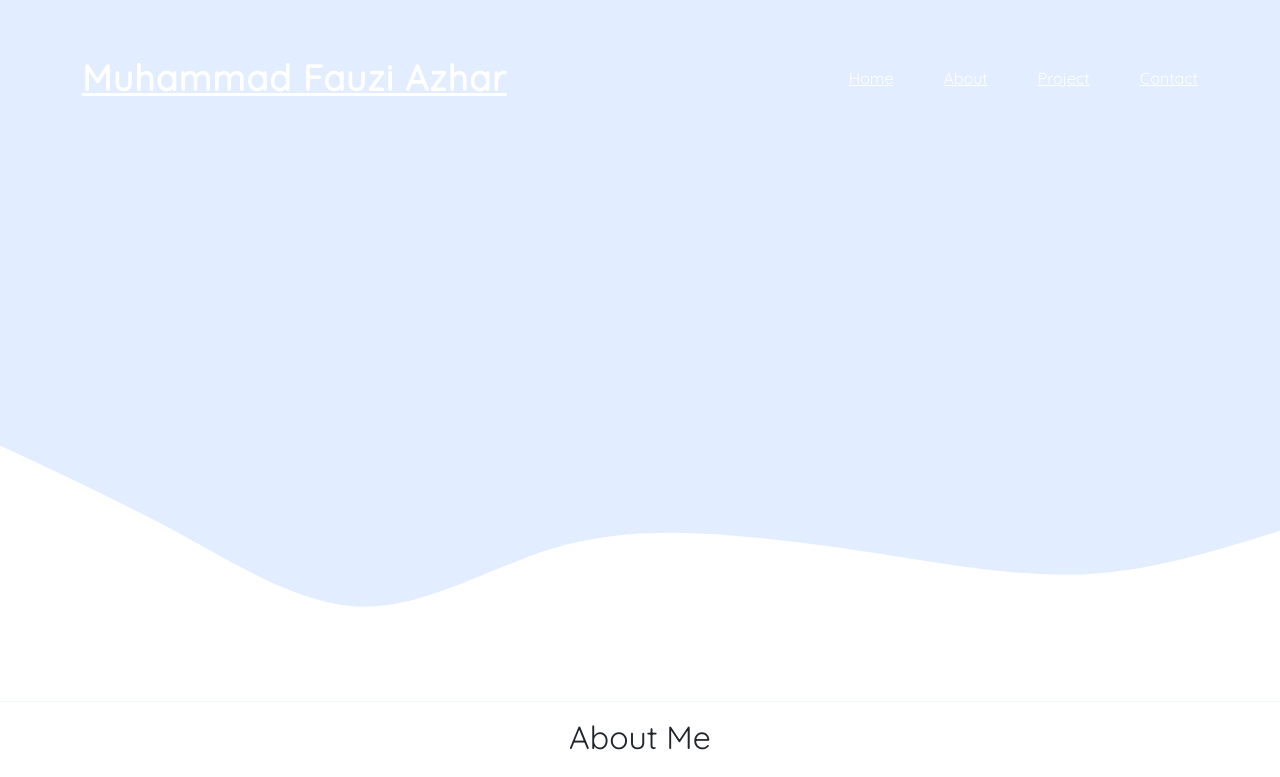
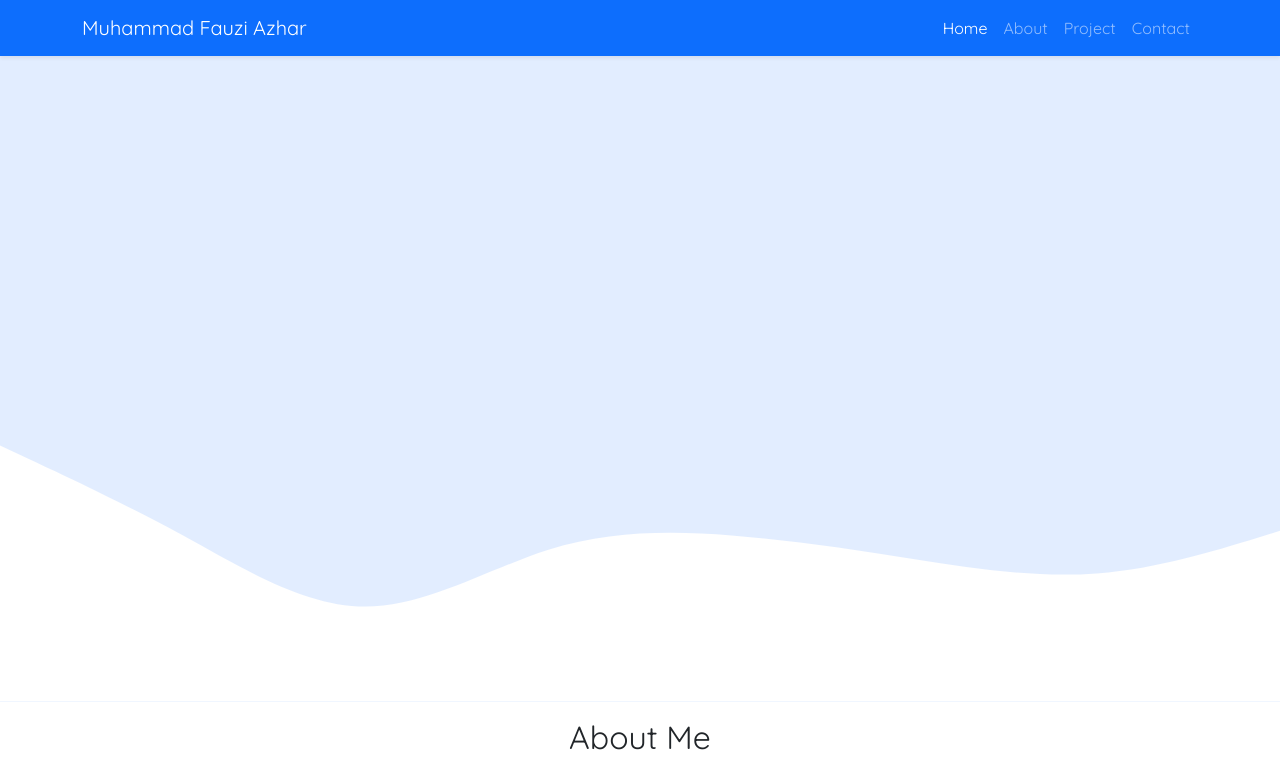
Before and after one commit to muhfauziazhar/muhfauziazhar.github.io, a plain HTML site: page index.html in a window 1280 px wide. Shown: the top 777 px of the page. Drawn offline with nearby package versions, Linux system fonts and the light colour scheme.

Commit message:
undo navbar

```diff
--- a/index.html
+++ b/index.html
@@ -33,32 +33,8 @@
     <title>My Portfolio | Muhammad Fauzi Azhar</title>
   </head>
   <body id="home">
-    <!-- SECTION : NAVBAR -->
-    <section id="navbar">
-      <div class="container">
-        <div class="row justify-content-between align-items-center">
-          <div class="col-auto">
-            <div class="logo">
-              <a href="#" data-nav="beranda">Muhammad Fauzi Azhar</a>
-            </div>
-          </div>
-          <div class="col-auto d-block d-lg-none">
-            <a href="#" class="open-navbar"><i class="ri ri-menu"></i></a>
-          </div>
-          <div class="col-12 col-lg-auto">
-            <div class="nav">
-              <a href="#home" data-nav="beranda" class="nav-item">Home</a>
-              <a href="#about" data-nav="about" class="nav-item">About</a>
-              <a href="#projects" data-nav="projects" class="nav-item">Project</a>
-              <a href="#contact" data-nav="contact" class="nav-item">Contact</a>
-            </div>
-          </div>
-        </div>
-      </div>
-    </section>
-
-    <!-- Navbar-->
-    <!-- <nav
+    <!-- Awal Navbar -->
+    <nav
       class="navbar navbar-expand-lg navbar-dark bg-primary shadow-sm fixed-top"
     >
       <div class="container">
@@ -93,7 +69,7 @@
           </ul>
         </div>
       </div>
-    </nav> -->
+    </nav>
     <!-- Akhir Navbar -->
 
     <!-- Jumbotron -->
```
